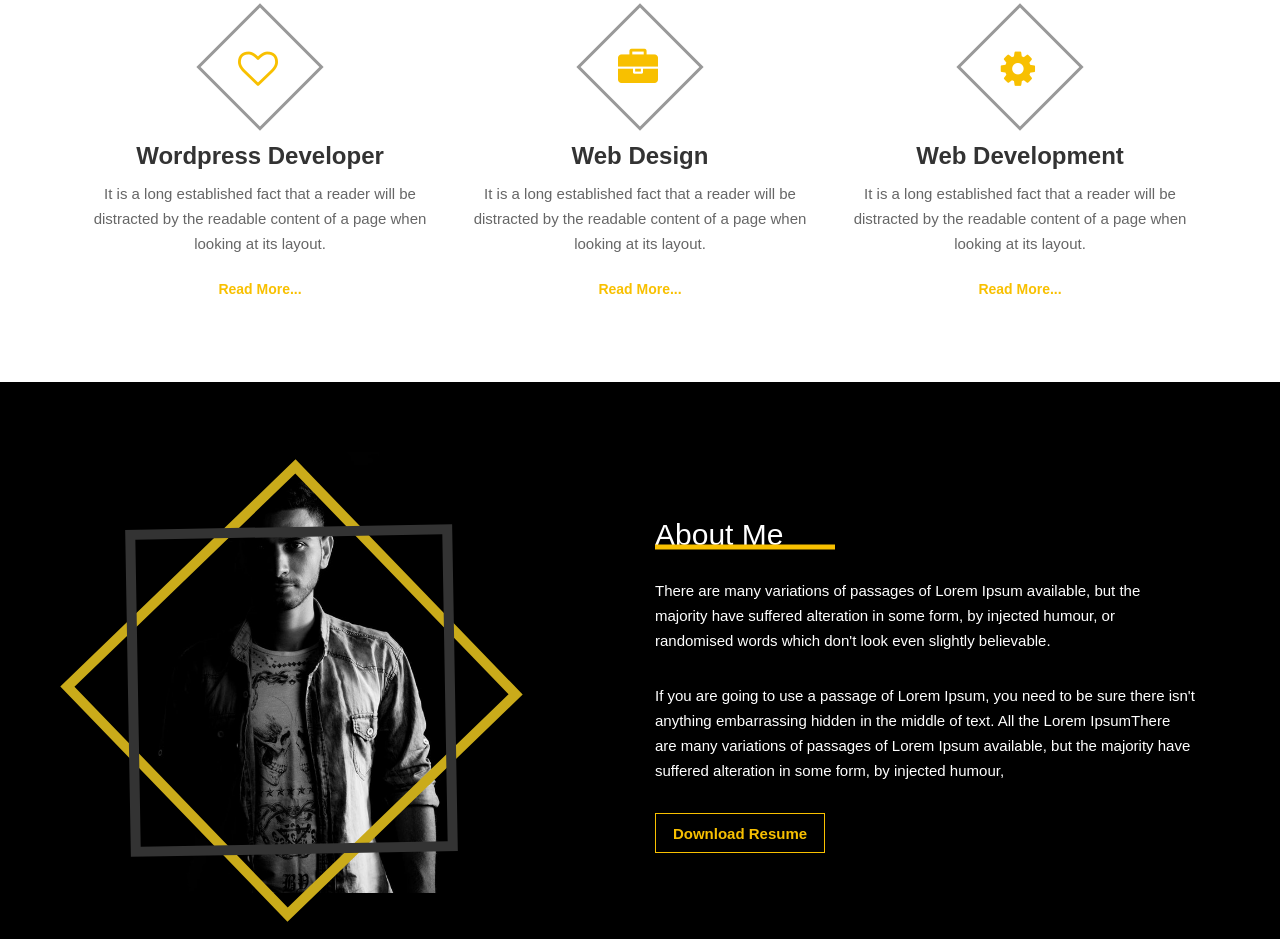
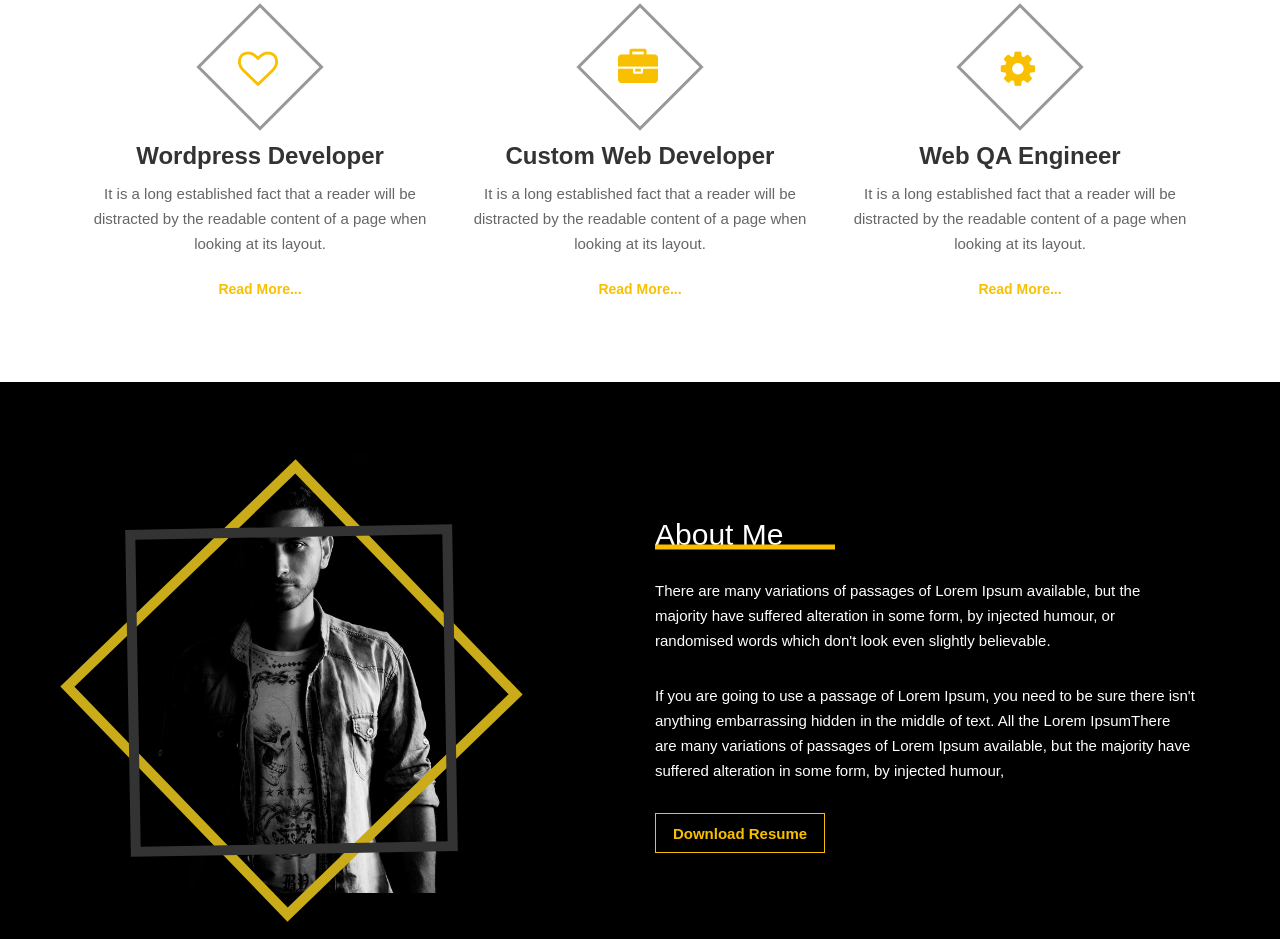
Before and after one commit to mohsincloudgit/mohsin-folio, a plain HTML site: page index.html in a window 1280 px wide. Shown: the part 788-1727 px from the top of the page. Drawn offline with Linux system fonts and the light colour scheme.

Commit message:
updated index.html

```diff
--- a/index.html
+++ b/index.html
@@ -138,7 +138,7 @@
                     <div class="col-lg-4 col-md-6">
                         <div class="service-single">
                             <span><i class="fa fa-briefcase" aria-hidden="true"></i></span>
-                            <h2>Web Design</h2>
+                            <h2>Custom Web Developer</h2>
                             <p>It is a long established fact that a reader will be distracted by the readable content of
                                 a page when looking at its layout.</p>
                             <a href="#">Read More...</a>
@@ -147,7 +147,7 @@
                     <div class="col-lg-4 col-md-6">
                         <div class="service-single">
                             <span><i class="fa fa-cog" aria-hidden="true"></i></span>
-                            <h2>Web Development</h2>
+                            <h2>Web QA Engineer</h2>
                             <p>It is a long established fact that a reader will be distracted by the readable content of
                                 a page when looking at its layout.</p>
                             <a href="#">Read More...</a>
```
